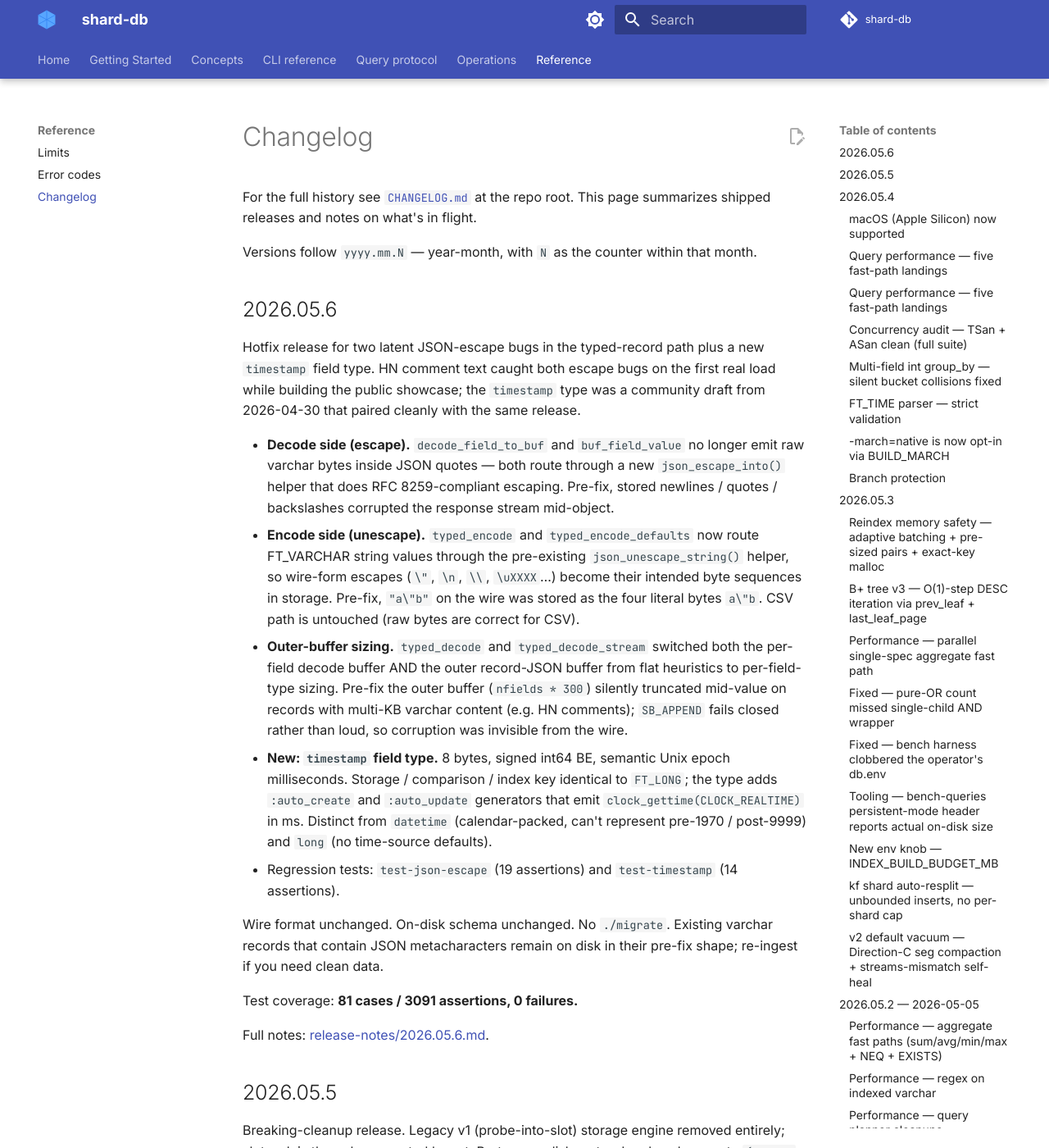
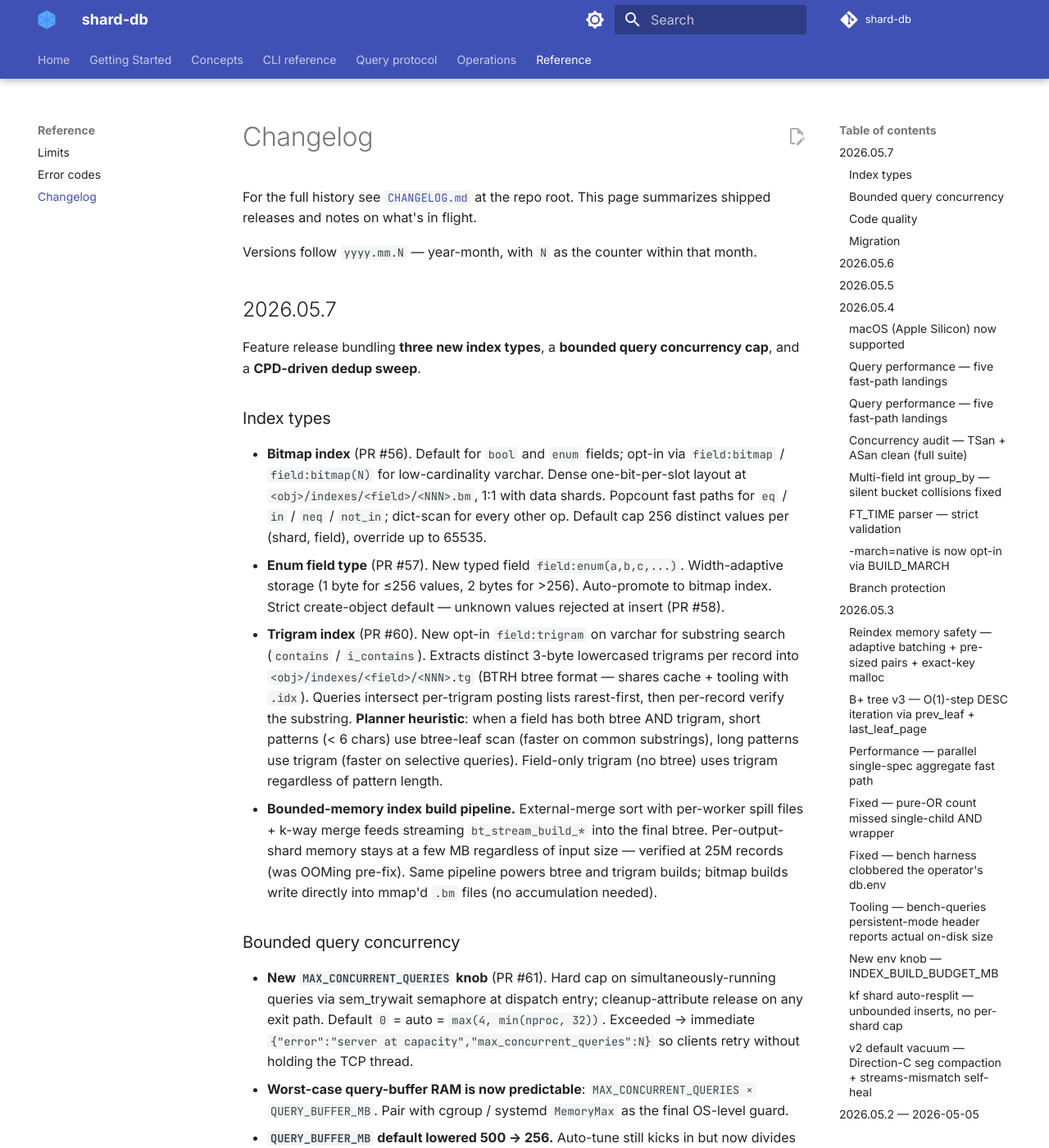
Before and after one commit to sayyiditow/shard-db, an MkDocs documentation site: the page built from docs/reference/changelog.md, in a window 1280 px wide and 1400 px high. Shown: the whole window at 82% size. Built offline with MkDocs 1.6.1 and Material for MkDocs 9.7.7, drawn with Linux system fonts in a browser that asks for light colours; comment, search, counter and statistics services are not loaded; some of the changed text lies outside the part shown.

Commit message:
docs: 2026.05.7 changelog + release notes
Release bundles bitmap (#56), enum (#57), enum strict default (#58),
CPD sweep #1 (#59), trigram + bounded-memory build (#60), bounded
query fan-in / CodeQL #94 (#61), CPD sweep #2 (#62).

No on-disk migration required — wire/format unchanged from 2026.05.5.

Co-Authored-By: Claude Opus 4.7 (1M context) <noreply@anthropic.com>

```diff
--- a/docs/reference/changelog.md
+++ b/docs/reference/changelog.md
@@ -3,6 +3,36 @@
 For the full history see [`CHANGELOG.md`](https://github.com/sayyiditow/shard-db/blob/main/CHANGELOG.md) at the repo root. This page summarizes shipped releases and notes on what's in flight.
 
 Versions follow `yyyy.mm.N` — year-month, with `N` as the counter within that month.
+
+## 2026.05.7
+
+Feature release bundling **three new index types**, a **bounded query concurrency cap**, and a **CPD-driven dedup sweep**.
+
+### Index types
+
+- **Bitmap index** (PR #56). Default for `bool` and `enum` fields; opt-in via `field:bitmap` / `field:bitmap(N)` for low-cardinality varchar. Dense one-bit-per-slot layout at `<obj>/indexes/<field>/<NNN>.bm`, 1:1 with data shards. Popcount fast paths for `eq` / `in` / `neq` / `not_in`; dict-scan for every other op. Default cap 256 distinct values per (shard, field), override up to 65535.
+- **Enum field type** (PR #57). New typed field `field:enum(a,b,c,...)`. Width-adaptive storage (1 byte for ≤256 values, 2 bytes for >256). Auto-promote to bitmap index. Strict create-object default — unknown values rejected at insert (PR #58).
+- **Trigram index** (PR #60). New opt-in `field:trigram` on varchar for substring search (`contains` / `i_contains`). Extracts distinct 3-byte lowercased trigrams per record into `<obj>/indexes/<field>/<NNN>.tg` (BTRH btree format — shares cache + tooling with `.idx`). Queries intersect per-trigram posting lists rarest-first, then per-record verify the substring. **Planner heuristic**: when a field has both btree AND trigram, short patterns (< 6 chars) use btree-leaf scan (faster on common substrings), long patterns use trigram (faster on selective queries). Field-only trigram (no btree) uses trigram regardless of pattern length.
+- **Bounded-memory index build pipeline.** External-merge sort with per-worker spill files + k-way merge feeds streaming `bt_stream_build_*` into the final btree. Per-output-shard memory stays at a few MB regardless of input size — verified at 25M records (was OOMing pre-fix). Same pipeline powers btree and trigram builds; bitmap builds write directly into mmap'd `.bm` files (no accumulation needed).
+
+### Bounded query concurrency
+
+- **New `MAX_CONCURRENT_QUERIES` knob** (PR #61). Hard cap on simultaneously-running queries via sem_trywait semaphore at dispatch entry; cleanup-attribute release on any exit path. Default `0` = auto = `max(4, min(nproc, 32))`. Exceeded → immediate `{"error":"server at capacity","max_concurrent_queries":N}` so clients retry without holding the TCP thread.
+- **Worst-case query-buffer RAM is now predictable**: `MAX_CONCURRENT_QUERIES × QUERY_BUFFER_MB`. Pair with cgroup / systemd `MemoryMax` as the final OS-level guard.
+- **`QUERY_BUFFER_MB` default lowered 500 → 256.** Auto-tune still kicks in but now divides the process-wide query budget (min 25% RAM, 4 GB ceiling) by the resolved slot count instead of letting a single query grab all of it.
+
+### Code quality
+
+- **CPD-driven dedup sweep** (PR #59, PR #62). Consolidated benchmark utilities (`bench_du_bytes` / `bench_fmt_bytes`), `storage.c` bucket-dispatch (3 callers → 1 helper), `query.c` aggregate min/max via KeySet (2 callers → 1 helper). 130 LOC removed, no behavior change.
+- **CodeQL #94 snprintf safety fix** (PR #61). Test bulk-insert builder no longer uses the `off += snprintf(buf+off, cap-off, ...)` antipattern that can drive `off` past `cap` on truncation.
+
+### Migration
+
+Wire-format and on-disk format unchanged from 2026.05.5 / 2026.05.6. **No `./migrate` required.** Existing objects continue to work; opt into the new index types via `add-index` on the fields where it makes sense.
+
+Test coverage: **84 cases / 3464 assertions, 0 failures.**
+
+Full notes: [release-notes/2026.05.7.md](../release-notes/2026.05.7.md).
 
 ## 2026.05.6
 
```
Also changed, not shown: docs/release-notes/2026.05.7.md (added, +86 -0 lines).
